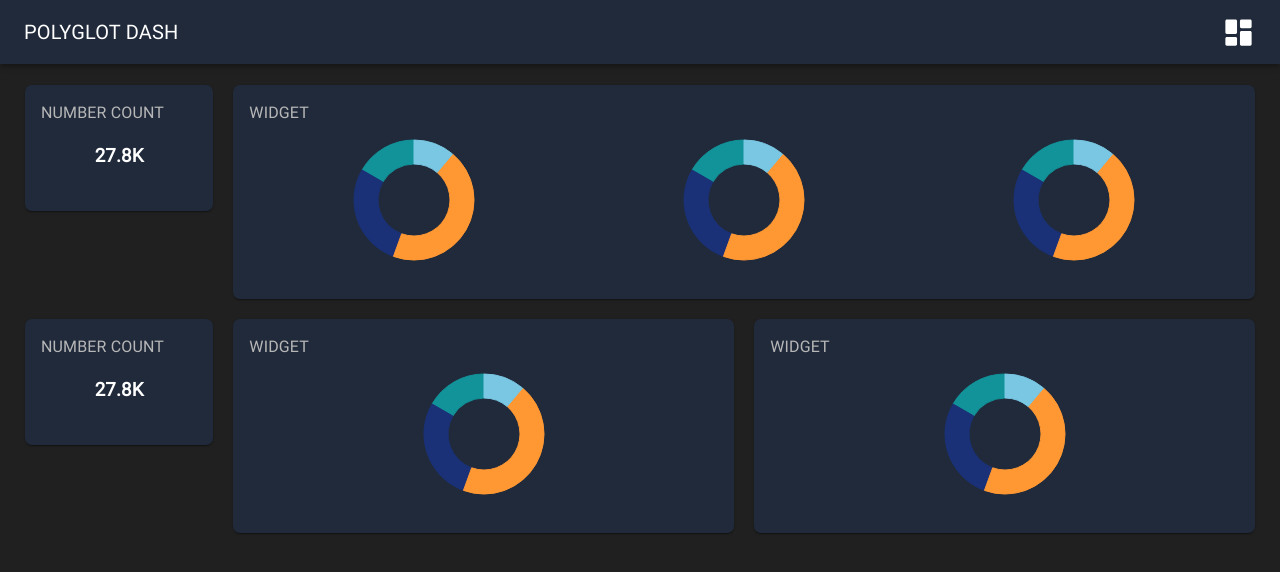
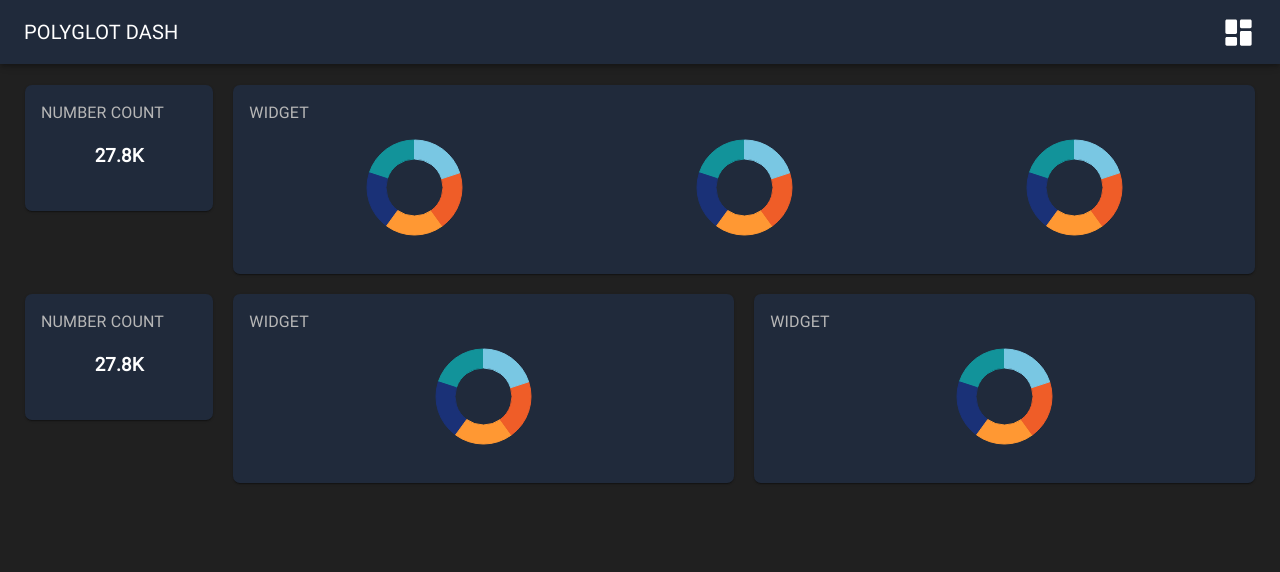
Before and after one commit to sethvm/polyglot-dash, a React (Create React App) app: page / in a window 1280 px wide. Shown: the top 572 px of the page. Built offline with nearby package versions, Linux system fonts and the light colour scheme.

Commit message:
re-implement dummy data as default prop

```diff
--- a/src/components/DonutChart.js
+++ b/src/components/DonutChart.js
@@ -1,19 +1,11 @@
 import React, { Component } from 'react';
 import { RadialChart } from 'react-vis';
-
 
 export default class DonutChart extends Component {
 
     constructor(props) {
         super(props);
-        this.state = {
-            data: [
-                { angle: 10, radius: 10, innerRadius: 6 },
-                { angle: 40, radius: 10, innerRadius: 6 },
-                { angle: 25, radius: 10, innerRadius: 6 },
-                { angle: 15, radius: 10, innerRadius: 6 }
-            ],
-        };
+        this.state = { data: this.props.data };
     }
 
     render() {
@@ -27,6 +19,13 @@ export default class DonutChart extends Component {
 }
 
 DonutChart.defaultProps = {
-    width: 150,
-    height: 150,
+    width: 125,
+    height: 125,
+    data: [
+        { angle: 20, radius: 10, innerRadius: 6 },
+        { angle: 20, radius: 10, innerRadius: 6 },
+        { angle: 20, radius: 10, innerRadius: 6 },
+        { angle: 20, radius: 10, innerRadius: 6 },
+        { angle: 20, radius: 10, innerRadius: 6 }
+    ],
 }
```
